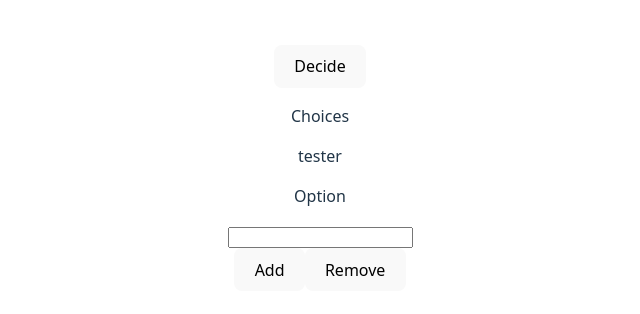
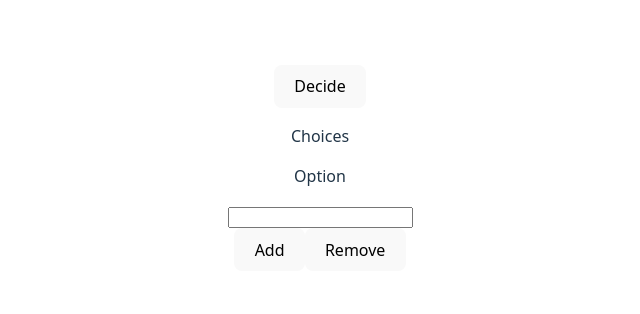
Before and after one commit to czcarrizales/indecision-machine, a React (Vite) app in the folder indecision-machine/: page / in a window 1280 px wide. Shown: the part 232-546 px from the top of the page, without its empty margins (320-960 px from the left). Built offline with nearby package versions, Linux system fonts and the light colour scheme.

Commit message:
refactor choices state to include id, and map out each individual choice to view

```diff
--- a/indecision-machine/src/App.jsx
+++ b/indecision-machine/src/App.jsx
@@ -5,12 +5,14 @@ function App() {
   const [choices, setChoices] = useState(['tester'])
   const [selectedChoice, setSelectedChoice] = useState('')
   const [option, setOption] = useState('')
+  const [availableID, setAvailableID] = useState(0)
   function addChoice() {
     if (option == '') {
       return
     }
-    setChoices([...choices, option])
+    setChoices([...choices, {id: availableID, option: option}])
     setOption('')
+    setAvailableID(availableID + 1)
   }
 
   function deleteChoice() {
@@ -26,7 +28,9 @@ function App() {
       <button>Decide</button>
       <div>
         <p>Choices</p>
-        {choices}
+        {choices.map(choice => (
+          <p id={choice.id}>{choice.option}</p>
+        ))}
       </div>
       <div>
         <p>Option</p>
```
